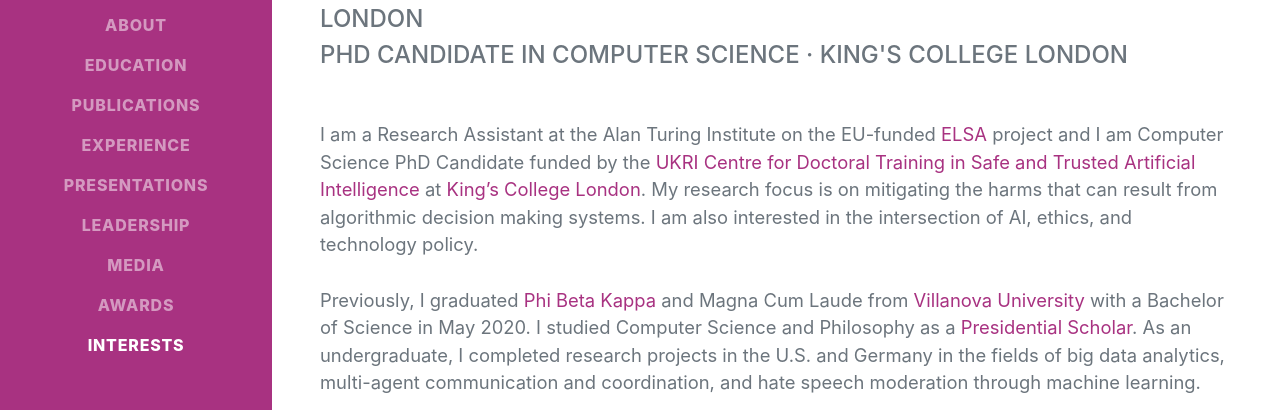
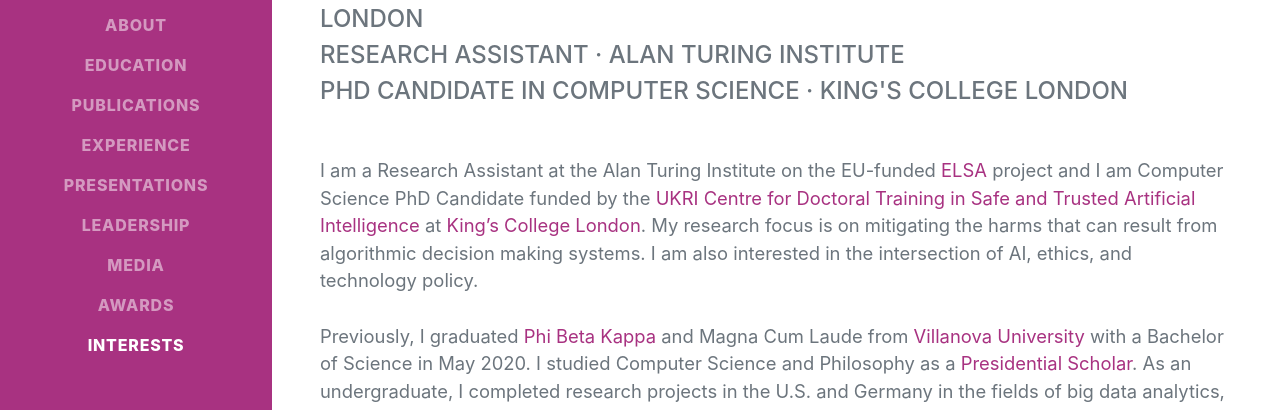
Before and after one commit to mjorgen1/mjorgen1.github.io, a plain HTML site: page index.html in a window 1280 px wide. Shown: the part 307-717 px from the top of the page. Drawn offline with nearby package versions, Linux system fonts and the light colour scheme; a web font is replaced by a local one.

Commit message:
updates to new job update

```diff
--- a/index.html
+++ b/index.html
@@ -53,6 +53,7 @@
                         Kassel <i class="fas fa-arrow-right text-warning"></i> Oxford <i class="fas fa-arrow-right text-warning"></i>
                         Münster <i class="fas fa-arrow-right text-warning"></i> Villanova <i class="fas fa-arrow-right text-warning"></i>
                         London <br>
+                        Research Assistant </a> · Alan Turing Institute <br>
                         PhD Candidate in Computer Science</a> · King's College London
                     </div>
                     <p class="lead mb-5">
@@ -66,7 +67,7 @@
                         moderation through machine learning. <br><br>
 
                         <b>News</b> <br>
-                        | October 2024: I started as a Research Assistant at the <a href="https://www.turing.ac.uk/">Alan Turing Institute</a>! <br>
+                        | November 2024: I started as a Research Assistant at the <a href="https://www.turing.ac.uk/">Alan Turing Institute</a>! <br>
                         | October 2024: My Conversations with Practitioners working group's (<a href="https://dl.acm.org/doi/10.1145/3689904.3694705">paper</a>), ``Bridging Research and Practice Through Conversation: Reflecting on Our Experience'', was published to <a href="https://dl.acm.org/doi/proceedings/10.1145/3689904">EAAMO 2024</a>! <br>
                         | July 2024: My co-organizer and I's <a href="https://www.kcl.ac.uk/women-in-stem-bridging-the-gender-gap">blog post</a> is out that covers our dialogue on women in STEM through our King's College London Dialogues on Identity and Social Justice project! <br>
                         | June 2024: The paper, <a href="https://hdsr.mitpress.mit.edu/pub/xdukxlpp/release/3">'Frontier AI,'' Power, and the Public Interest: Who Benefits, Who Decides?</a>, that I co-authored with Alan Turing Institute folks was published by the Harvard Data Science Review! <br>
@@ -274,7 +275,7 @@
                                 As a Research Assistant, I am working on a project relating to AI-assisted decision-making, uncertainty, and human-AI oversight. This work is a part of the EU project, <a href="https://elsa-ai.eu/about-elsa/">ELSA (European Lighthouse on Secure and Safe AI)</a>.
                             </p>
                         </div>
-                        <div class="flex-shrink-0"><span class="text-primary">January 2024 - June 2024</span></div>
+                        <div class="flex-shrink-0"><span class="text-primary">November 2024 - Present</span></div>
                     </div>
                     <h3 class="mb-3"><u>2021 to Present Day</u></h2>
                     <div class="d-flex flex-column flex-md-row justify-content-between mb-5">
```
